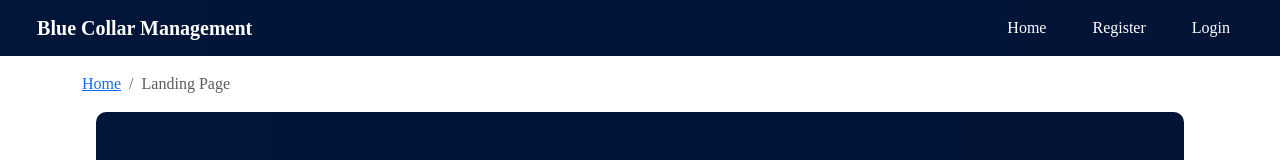
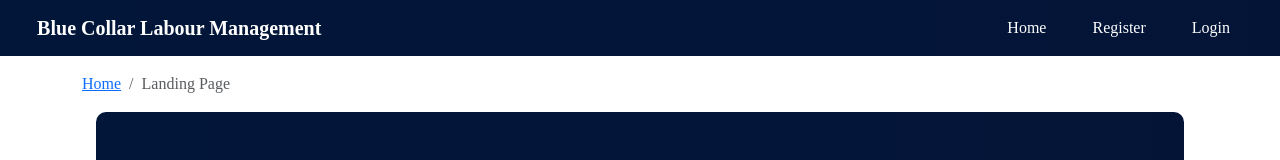
Before and after one commit to Umarfarook1912/Blue-Collar, a React (Create React App) app in the folder frontend/: page / in a window 1280 px wide. Shown: the top 160 px of the page. Built offline with nearby package versions, Linux system fonts and the light colour scheme.

Commit message:
title tested

```diff
--- a/frontend/src/components/NavbarComponent.js
+++ b/frontend/src/components/NavbarComponent.js
@@ -30,7 +30,7 @@ const NavbarComponent = () => {
     <Navbar expand="lg" className="custom-navbar">
       <Container fluid>
         <Navbar.Brand as={Link} to="/" className="brand-text">
-          Blue Collar Management
+          Blue Collar Labour Management
         </Navbar.Brand>
         <Navbar.Toggle aria-controls="basic-navbar-nav" />
         <Navbar.Collapse id="basic-navbar-nav">
```
